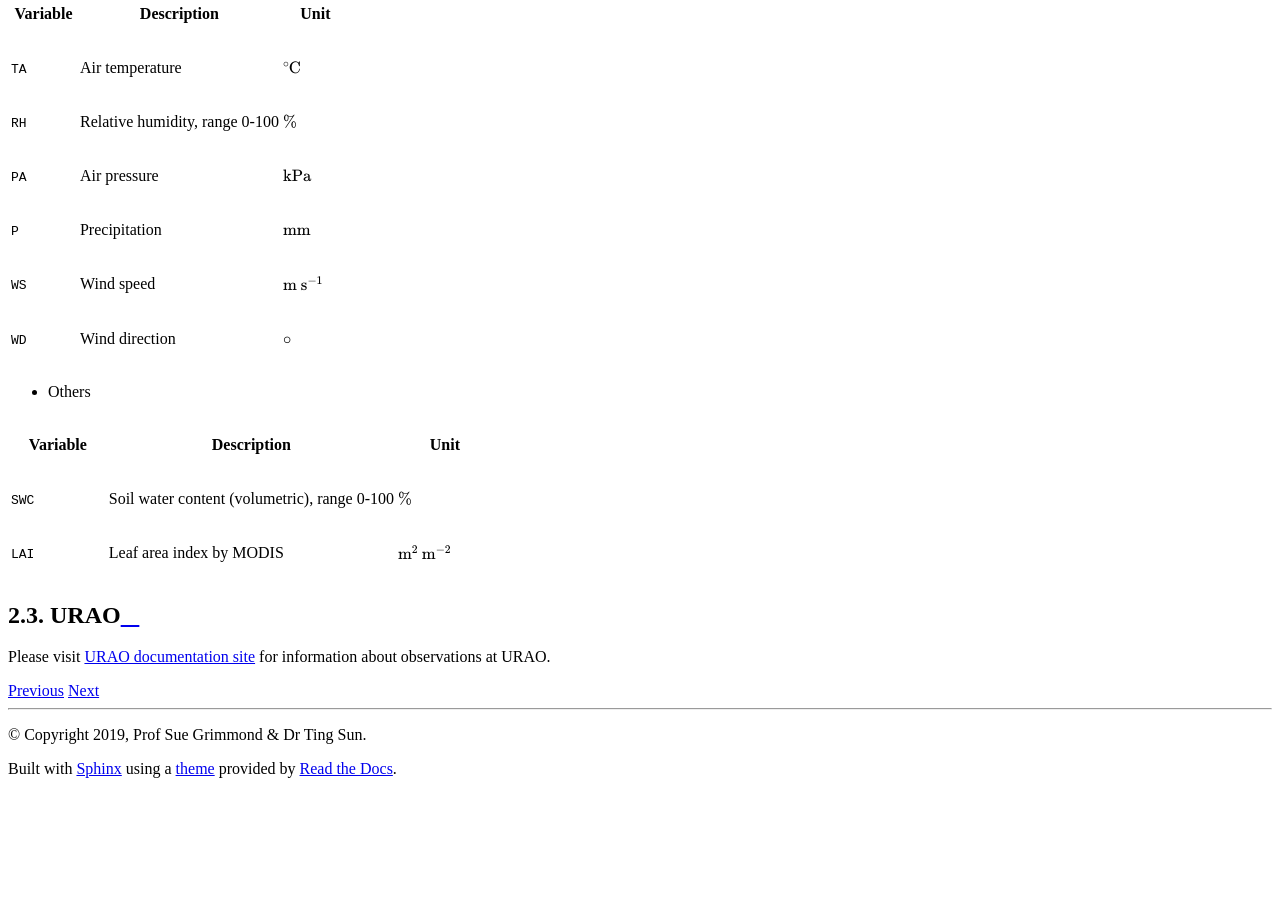
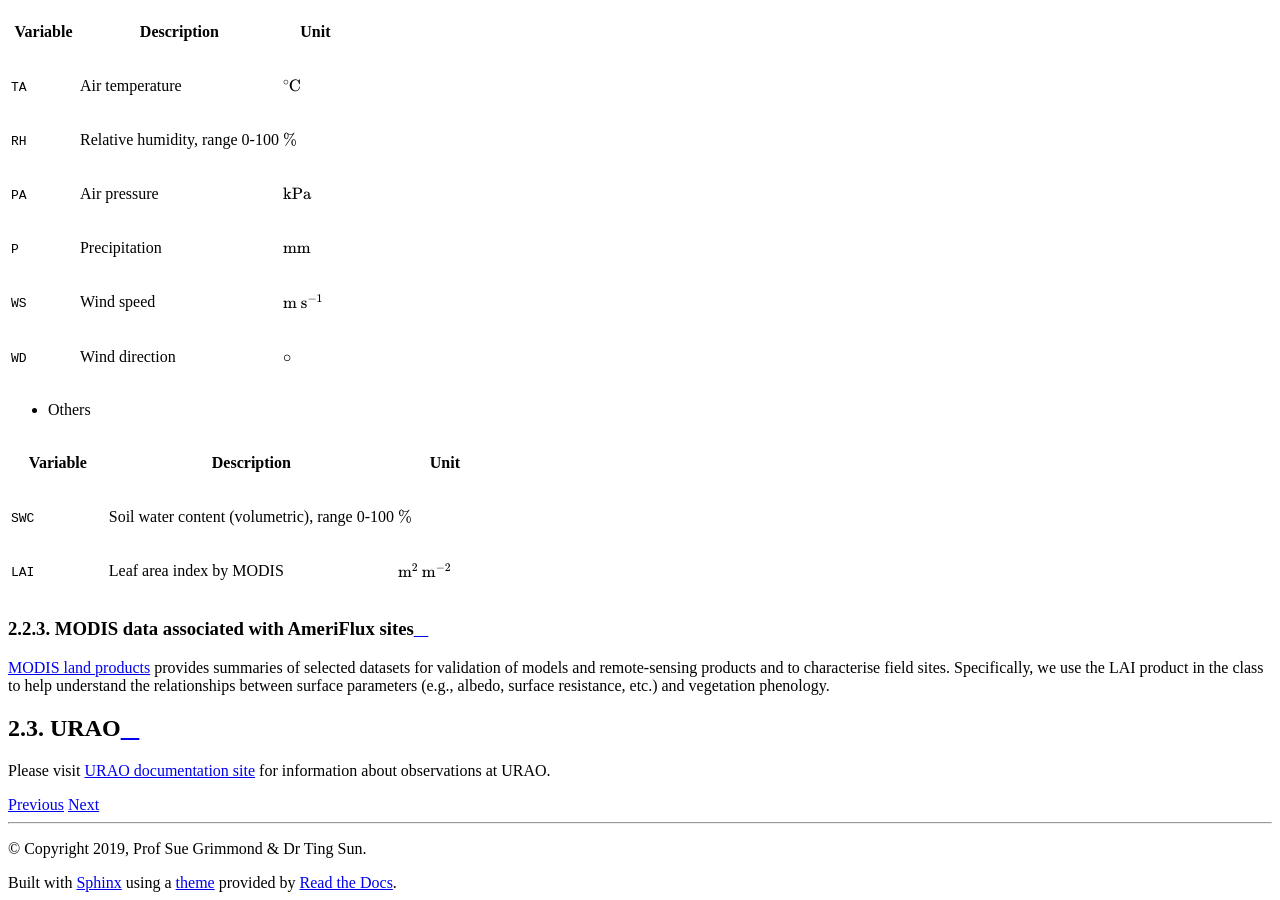
Before and after one commit to BLM-UoR/BLM, a Sphinx documentation site: the page built from docs/DataSource.rst, in a window 1280 px wide and 900 px high, scrolled down 7152 px. Built offline with Sphinx 7.4.7 and the Read the Docs theme 2.0.0, drawn with Linux system fonts in a browser that asks for light colours; before the commit the page ends 7938 px from its top, so only the background shows below that; some of the changed text lies outside the part shown.

Commit message:
added MODIS

```diff
--- a/docs/DataSource.rst
+++ b/docs/DataSource.rst
@@ -97,8 +97,14 @@ Key variables for analysis
     :header-rows: 1
 
 
+MODIS data associated with AmeriFlux sites
+*********************************************
+
+`MODIS land products`_ provides summaries of selected datasets for validation of models and remote-sensing products and to characterise field sites.
+Specifically, we use the LAI product in the class to help understand the relationships between surface parameters (e.g., albedo, surface resistance, etc.) and vegetation phenology.
 
 
+.. _MODIS land products: https://doi.org/10.5067/MODIS/MCD15A3H.006
 
 URAO
 ---------
```
